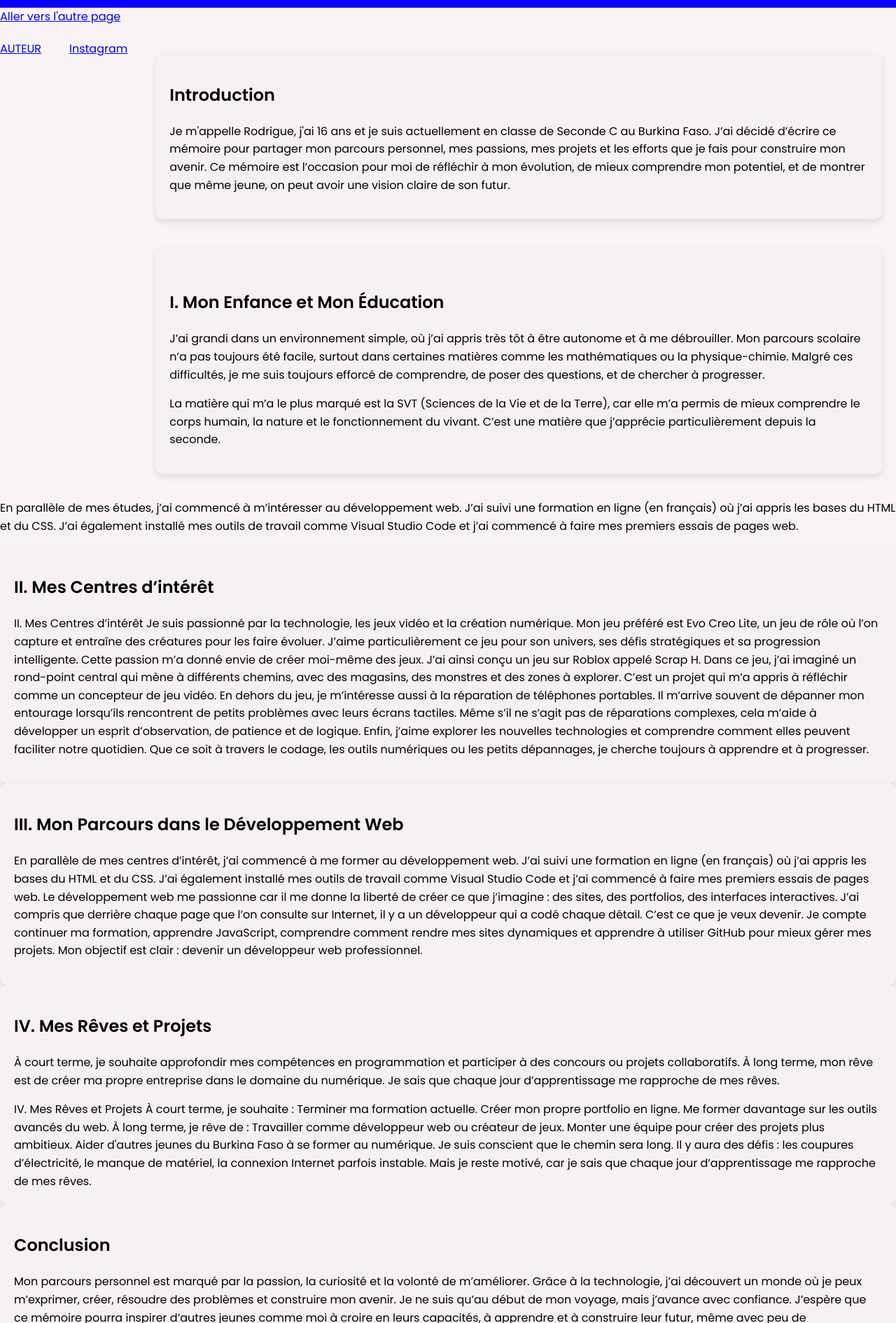
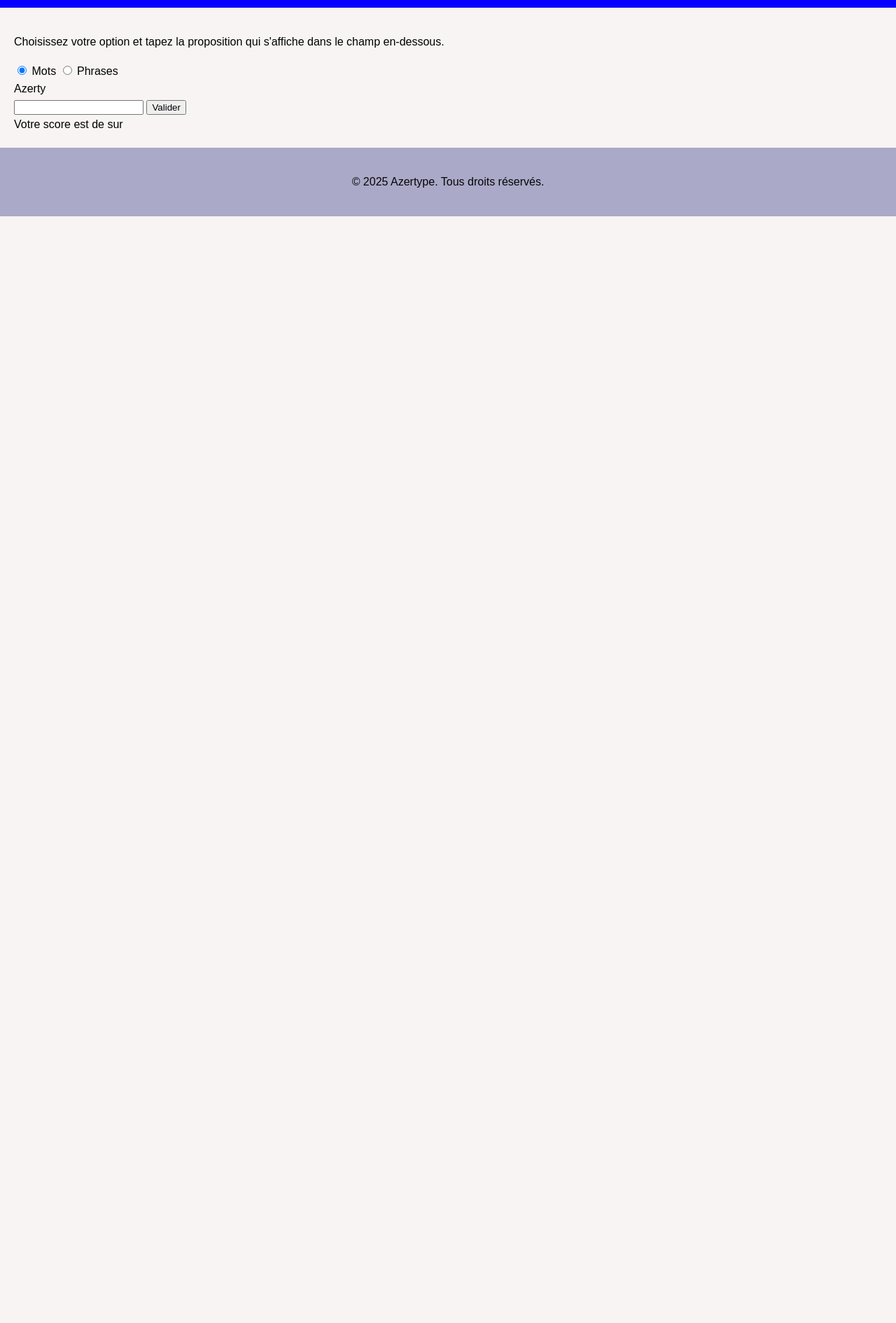
Before and after one commit to RODRIGGUE/MY-NEW-SITE, a plain HTML site: page index.html in a window 1280 px wide. Shown: the part 123-2013 px from the top of the page at 70% size. After the commit the page ends 800 px from the top, so only its background shows below. Drawn offline with Linux system fonts and the light colour scheme.

Commit message:
Add files via upload

```diff
--- a/index.html
+++ b/index.html
@@ -1,97 +1,54 @@
 <!DOCTYPE html>
 <html lang="fr">
 <head>
-  <title>Rodrigue</title>
-  <meta charset="UTF-8" />
-  <meta name="viewport" content="width=device-width, initial-scale=1.0" />
-  <link href="https://fonts.googleapis.com/css2?family=Poppins:wght@400;600&display=swap" rel="stylesheet">
-  <link rel="stylesheet" href="style.css" />
+    <meta charset="UTF-8">
+
+    <script src="script.js" defer></script>
+    <script src="main2.js" defer></script>
+    <link rel="stylesheet" href="style.css">
+    <title>AzerType</title>
 </head>
+
 <body>
-  <header>
-    <h1>Mon Parcours Personnel</h1>
-    <img src="golo.png" alt="RODDY NG">
-  </header>
+    <header>
+        <div id="ZonedeProposition"></div>
+        <h1>Bienvenue sur Azertype</h1>
+        <p>Azertype est un site de dactylographie en ligne</p>
+        <p>Ceci est une application web qui va vous aider à taper vite les mots</p>
+    </header>
 
-  <nav>
-    <a href="site 2.html">Aller vers l'autre page</a>
-  </nav>
- <div class="conteneur">
-        <a href="ME.html">AUTEUR</a>
-        <br><a href="https://www.instagram.com/">Instagram</a>
-  <main>
-<section>
-  <h2>Introduction</h2>
-  <p>Je m'appelle Rodrigue, j'ai 16 ans et je suis actuellement en classe de Seconde C au Burkina Faso. J’ai décidé d’écrire ce mémoire pour partager mon parcours personnel, mes passions, mes projets et les efforts que je fais pour construire mon avenir. Ce mémoire est l’occasion pour moi de réfléchir à mon évolution, de mieux comprendre mon potentiel, et de montrer que même jeune, on peut avoir une vision claire de son futur.</p>
-</section>
+    <main>
+        <div class = "zoneOptions">
+            <p>Choisissez votre option et tapez la proposition qui s'affiche dans le champ en-dessous.</p>
+            <div class="optionSource">
+                <input type="radio" name="optionSource" id="mots" value="1" checked>
+                <label for="mots">Mots</label>
+                <input type="radio" name="optionSource" id="phrases" value="2">
+                <label for="phrases">Phrases</label>
+            </div>
+                    <div class ="zoneProposition">
+            Azerty
+        </div>
+<div class ="zoneProposition"></div>
+<div class="zoneSaisie">
 
-<section>
-  <h2 class="conteneur">
-  <h2>I. Mon Enfance et Mon Éducation</h2>
-  <p>J’ai grandi dans un environnement simple, où j’ai appris très tôt à être autonome et à me débrouiller. Mon parcours scolaire n’a pas toujours été facile, surtout dans certaines matières comme les mathématiques ou la physique-chimie. Malgré ces difficultés, je me suis toujours efforcé de comprendre, de poser des questions, et de chercher à progresser.</p>
-  <p>La matière qui m’a le plus marqué est la SVT (Sciences de la Vie et de la Terre), car elle m’a permis de mieux comprendre le corps humain, la nature et le fonctionnement du vivant. C’est une matière que j’apprécie particulièrement depuis la seconde.</p>
-</div><p>
-</p>
-  <p>En parallèle de mes études, j’ai commencé à m’intéresser au développement web. J’ai suivi une formation en ligne (en français) où j’ai appris les bases du HTML et du CSS. J’ai également installé mes outils de travail comme Visual Studio Code et j’ai commencé à faire mes premiers essais de pages web.</p>
-</section>
-    <section>
-      <h2>II. Mes Centres d’intérêt</h2>
-      <p>II. Mes Centres d’intérêt
-Je suis passionné par la technologie, les jeux vidéo et la création numérique. Mon jeu préféré est Evo Creo Lite, un jeu de rôle où l’on capture et entraîne des créatures pour les faire évoluer. J’aime particulièrement ce jeu pour son univers, ses défis stratégiques et sa progression intelligente.
+            <input type="text" id="inputEcriture" name="inputEcriture">
+            <button id="btnValiderMot">Valider</button>
+        </div>
 
-Cette passion m’a donné envie de créer moi-même des jeux. J’ai ainsi conçu un jeu sur Roblox appelé Scrap H. Dans ce jeu, j’ai imaginé un rond-point central qui mène à différents chemins, avec des magasins, des monstres et des zones à explorer. C’est un projet qui m’a appris à réfléchir comme un concepteur de jeu vidéo.
+        <div class="zoneScore">Votre score est de  sur </div>
 
-En dehors du jeu, je m’intéresse aussi à la réparation de téléphones portables. Il m’arrive souvent de dépanner mon entourage lorsqu’ils rencontrent de petits problèmes avec leurs écrans tactiles. Même s’il ne s’agit pas de réparations complexes, cela m’aide à développer un esprit d’observation, de patience et de logique.
+        </div>
 
-Enfin, j’aime explorer les nouvelles technologies et comprendre comment elles peuvent faciliter notre quotidien. Que ce soit à travers le codage, les outils numériques ou les petits dépannages, je cherche toujours à apprendre et à progresser.</p>
-    </section>
+    </main>
 
-    <section>
-        <h2>III. Mon Parcours dans le Développement Web</h2>
-        <p>En parallèle de mes centres d’intérêt, j’ai commencé à me former au développement web. J’ai suivi une formation en ligne (en français) où j’ai appris les bases du HTML et du CSS. J’ai également installé mes outils de travail comme Visual Studio Code et j’ai commencé à faire mes premiers essais de pages web.
-
-Le développement web me passionne car il me donne la liberté de créer ce que j’imagine : des sites, des portfolios, des interfaces interactives. J’ai compris que derrière chaque page que l’on consulte sur Internet, il y a un développeur qui a codé chaque détail. C’est ce que je veux devenir.
-
-Je compte continuer ma formation, apprendre JavaScript, comprendre comment rendre mes sites dynamiques et apprendre à utiliser GitHub pour mieux gérer mes projets. Mon objectif est clair : devenir un développeur web professionnel.</section>
-
-      <section>
-        <h2>IV. Mes Rêves et Projets</h2>
-        <p>À court terme, je souhaite approfondir mes compétences en programmation et participer à des concours ou projets collaboratifs. À long terme, mon rêve est de créer ma propre entreprise dans le domaine du numérique. Je sais que chaque jour d’apprentissage me rapproche de mes rêves.</p>
-  IV. Mes Rêves et Projets
-
-À court terme, je souhaite :
-
-Terminer ma formation actuelle.
-
-Créer mon propre portfolio en ligne.
-
-Me former davantage sur les outils avancés du web.
-
-À long terme, je rêve de :
-
-Travailler comme développeur web ou créateur de jeux.
-
-Monter une équipe pour créer des projets plus ambitieux.
-
-Aider d'autres jeunes du Burkina Faso à se former au numérique.
-
-Je suis conscient que le chemin sera long. Il y aura des défis : les coupures d’électricité, le manque de matériel, la connexion Internet parfois instable. Mais je reste motivé, car je sais que chaque jour d’apprentissage me rapproche de mes rêves.    </section>
-      <section>
-        <h2>Conclusion</h2>
-        <p>Mon parcours personnel est marqué par la passion, la curiosité et la volonté de m’améliorer. Grâce à la technologie, j’ai découvert un monde où je peux m’exprimer, créer, résoudre des problèmes et construire mon avenir.
-
-Je ne suis qu’au début de mon voyage, mais j’avance avec confiance. J’espère que ce mémoire pourra inspirer d’autres jeunes comme moi à croire en leurs capacités, à apprendre et à construire leur futur, même avec peu de moyens.Avec de la passion, du travail et de la patience, tout est possible.
-
-      </section>
-      <footer>
-        <p>©Roddy <br>Ouedraogo Ouindbark.Rodrigue<br> Tous droits réservés.</p>
-        <p>Contactez-moi :</p>
-        <a href="tel:+226 53264956">Téléphone : +226 53264 956</a><br>
-        <a href="tel:+226 04632227">Téléphone : +226 04632227</a><br>
-        <a href="mailto:r62933627@gmail.com">Email : r62933627@gmail.com<strong>
-      <html>
-            </footer>
-          </main>
-        </body>
-
-      </html>
+    <footer>
+        <p>&copy; 2025 Azertype. Tous droits réservés.</p>
+    </footer>
+<script>
+    // Code JavaScript pour gérer les interactions et la logique du jeu
+    document.getElementById("btnValiderMot").addEventListener("click", function() {
+        const inputEcriture = document.getElementById("inputEcriture").value;
+        console.log("Texte saisi :", inputEcriture);
+        // Logique pour valider le mot ou la phrase saisie
+    });
```
